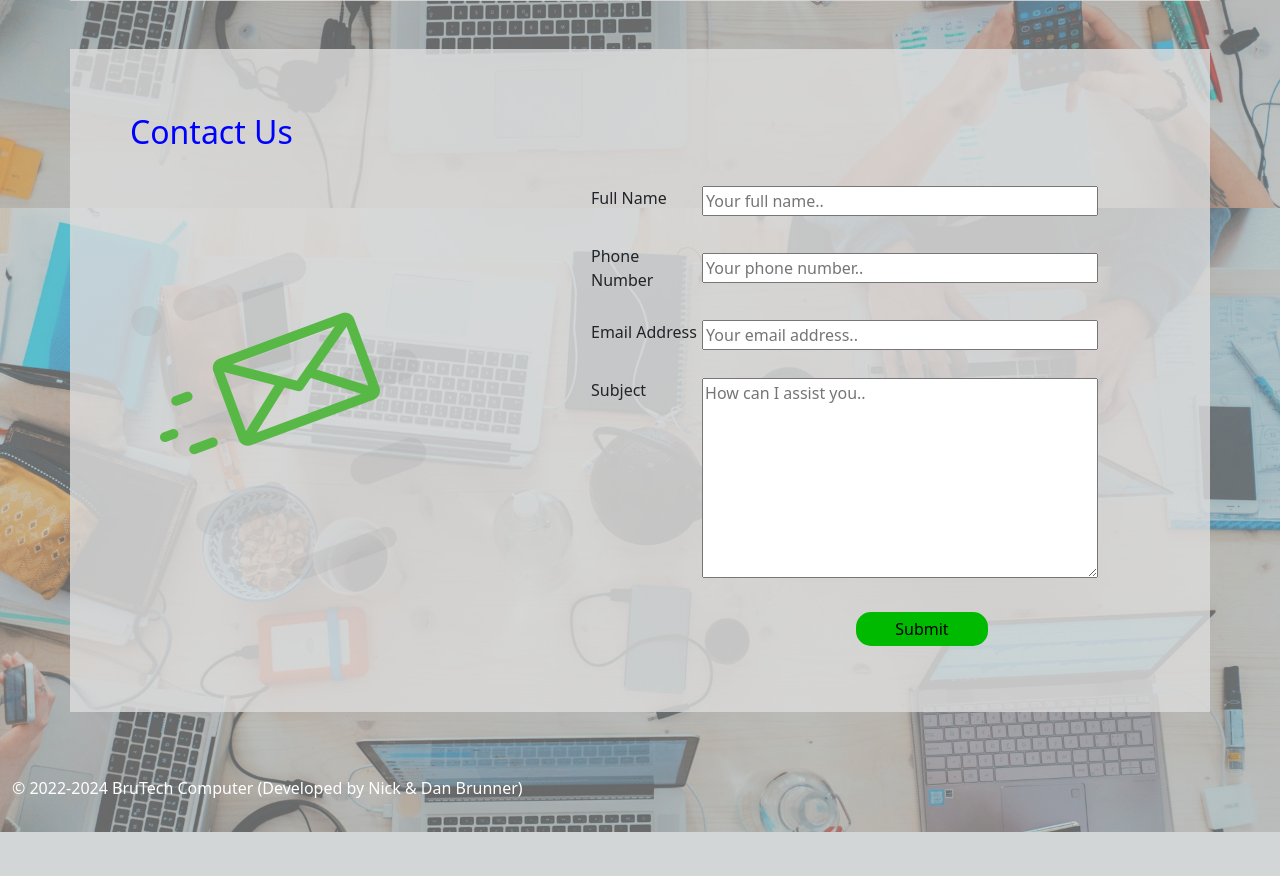
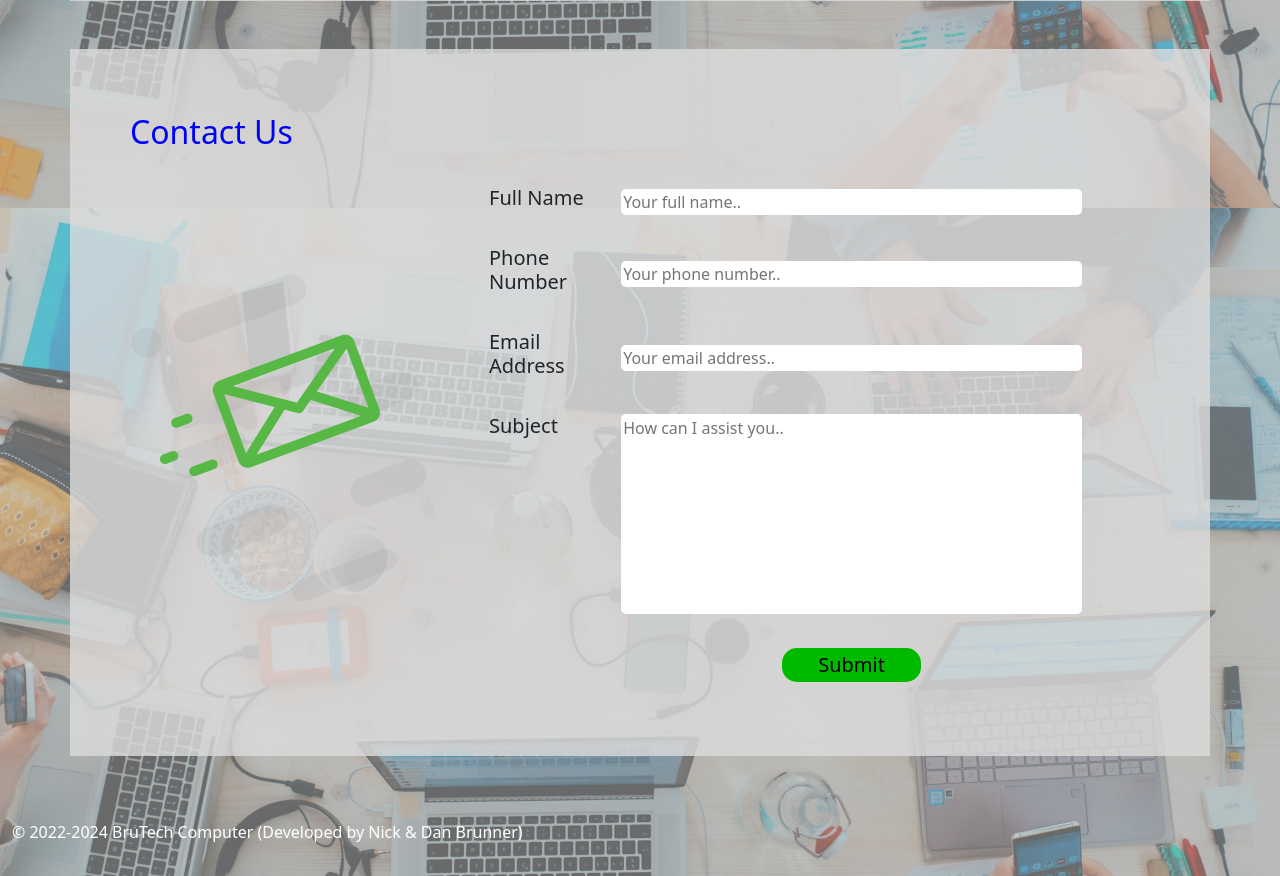
Before and after one commit to daninbham/brutechcomputer, a web app: file index.html in a window 1280 px wide. Shown: the part 2352-3228 px from the top of the page. Before the commit the page ends 3184 px from the top, so only its background shows below. Run offline with its HTML, style and script files only (its server is not run), Linux system fonts and the light colour scheme; some libraries are stand-ins or nearby versions.

Commit message:
Base contact form layout

```diff
--- a/assets/javascript/main.js
+++ b/assets/javascript/main.js
@@ -8,10 +8,7 @@ function scrollFunction() {
   const scrollLimit = 300;
   const arrowTop = document.getElementById("arrowTop");
   const arrowDown = document.getElementById("arrowDown");
-  if (
-    document.body.scrollTop > scrollLimit ||
-    document.documentElement.scrollTop > scrollLimit
-  ) {
+  if (document.body.scrollTop > scrollLimit || document.documentElement.scrollTop > scrollLimit) {
     arrowTop.classList.add("show");
     arrowDown.classList.remove("show");
   } else {
@@ -27,9 +24,3 @@ function scrollToTop() {
 function scrollDown() {
   document.getElementById("services").scrollIntoView();
 }
-
-function sendMail(req, res) {
-  let message =
-    req.query.message || req.body.message || "BruTech Contact Request";
-  res.status(200).send(message);
-}
--- a/assets/styles/main.css
+++ b/assets/styles/main.css
@@ -126,7 +126,7 @@ html {
 }
 
 .arrow-top.show {
-  display: block;
+  display: inline-block;
   opacity: 1;
 }
 
@@ -144,8 +144,21 @@ html {
 }
 
 .arrow-down.show {
-  display: block;
+  display: inline-block;
   opacity: 1;
+}
+
+.textarea {
+  border: 0 none;
+  -webkit-border-radius: 5px;
+  border-radius: 5px;
+  resize: none;
+}
+
+input[type="text"] {
+  border: 0 none;
+  -webkit-border-radius: 5px;
+  border-radius: 5px;
 }
 
 input[type="submit"] {
--- a/index.html
+++ b/index.html
@@ -193,18 +193,18 @@
           <br />
           <table style="text-align: left; width: 100%; border: 0px solid black">
             <tr>
-              <td width="40%"><img src="assets/images/ContactMail.png" alt="" /></td>
+              <td width="30%"><img src="assets/images/ContactMail.png" alt="" /></td>
               <td width="5%">&nbsp;</td>
-              <td>
-                <table style="text-align: left; width: 100%; border: 0px solid black">
+              <td width="65%">
+                <table style="text-align: left; table-layout: fixed; width: 100%; border: 0px solid black">
                   <form action="">
                     <tr>
                       <td style="width: 20%; vertical-align: top">
-                        <label for="fname">Full Name</label>
+                        <h5><label for="fname">Full Name</label></h5>
                       </td>
                       <td style="width: 70%">
                         <input
-                          style="width: 90%"
+                          style="width: 100%"
                           type="text"
                           id="fname"
                           name="fullname"
@@ -218,11 +218,11 @@
                     </tr>
                     <tr>
                       <td style="vertical-align: top">
-                        <label for="phone">Phone Number</label>
+                        <h5><label for="phone">Phone Number</label></h5>
                       </td>
                       <td>
                         <input
-                          style="width: 90%"
+                          style="width: 100%"
                           type="text"
                           id="phone"
                           name="phonenumber"
@@ -236,11 +236,11 @@
                     </tr>
                     <tr>
                       <td style="vertical-align: top">
-                        <label for="address">Email Address</label>
+                        <h5><label for="address">Email Address</label></h5>
                       </td>
                       <td>
                         <input
-                          style="width: 90%"
+                          style="width: 100%"
                           type="text"
                           id="address"
                           name="emailaddress"
@@ -254,14 +254,15 @@
                     </tr>
                     <tr>
                       <td style="vertical-align: top">
-                        <label for="subject">Subject</label>
+                        <h5><label for="subject">Subject</label></h5>
                       </td>
                       <td>
                         <textarea
                           id="subject"
                           name="subject"
                           placeholder="How can I assist you.."
-                          style="height: 200px; width: 90%"
+                          style="height: 200px; width: 100%"
+                          class="textarea"
                         ></textarea>
                       </td>
                       <td>&nbsp;</td>
@@ -271,8 +272,8 @@
                     </tr>
                     <tr>
                       <td>&nbsp;</td>
-                      <td style="text-align: center; width: 90%">
-                        <input type="submit" value="Submit" />
+                      <td style="text-align: center; width: 100%">
+                        <h5><input type="submit" value="Submit" /></h5>
                       </td>
                       <td>&nbsp;</td>
                     </tr>
```
